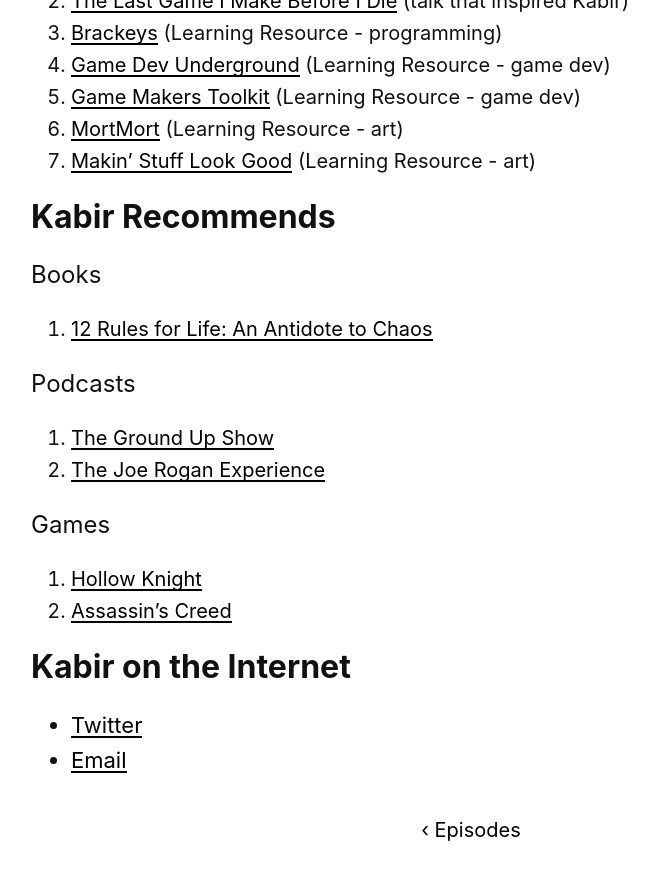
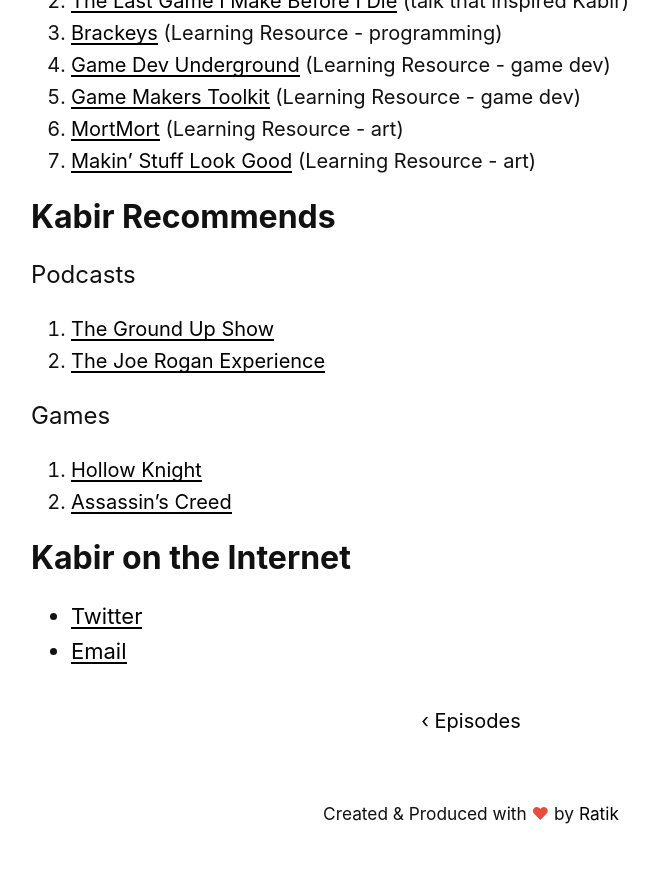
Before and after one commit to libhide/unboxpod, a Jekyll site: the page built from _episodes/kabir-lal.md, in a window 1280 px wide and 900 px high, scrolled down 1416 px. Shown: the top 880 px of the window, without its empty margins (169-827 px from the left). Built offline with Jekyll 4.4.1, drawn with Linux system fonts in a browser that asks for light colours; a script that is not in the unit is left out; after the commit the page ends 2269 px from its top, so only the background shows below that.

Commit message:
Update show notes for a past episode

```diff
--- a/_episodes/kabir-lal.md
+++ b/_episodes/kabir-lal.md
@@ -31,10 +31,6 @@ In the conversation that follows, Ratik and Kabir talk about:
 
 ##### Kabir Recommends
 
-Books
-
-1. [12 Rules for Life: An Antidote to Chaos](https://www.amazon.in/12-Rules-Life-Antidote-Chaos/dp/0241351642/ref=sr_1_2?ie=UTF8&qid=1552226570&sr=8-2&keywords=12+rules+for+life+by+jordan+b.+peterson)
-
 Podcasts
 
 1. [The Ground Up Show](http://mattdavella.com/podcast)
```
